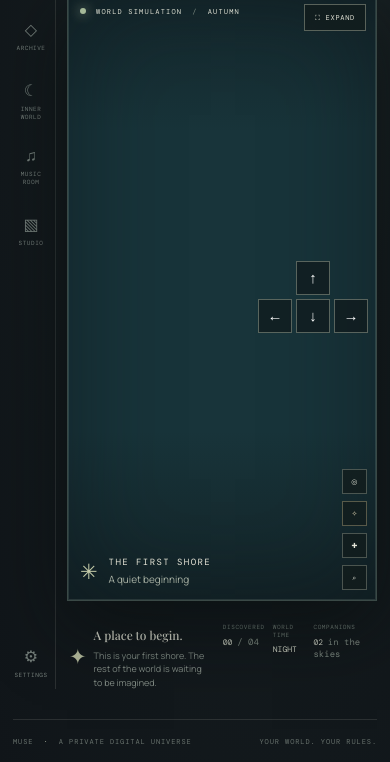
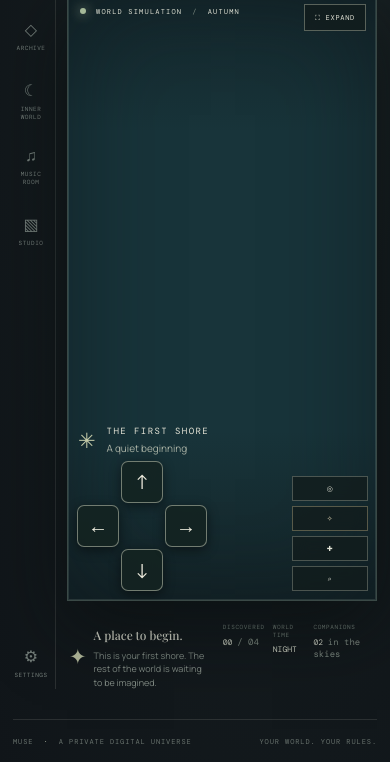
Before and after one commit to wxolesto/Muse.universe-, a website built with Vite: page index.html in a window 390 px wide. Shown: the part 207-969 px from the top of the page. Built offline with nearby package versions, Linux system fonts and the light colour scheme.

Commit message:
Move mobile movement pad to bottom of world view

```diff
--- a/styles.css
+++ b/styles.css
@@ -242,3 +242,62 @@ body.world-immersive .world-expand-button{top:12px;right:12px}
 .builder-footer-actions{display:flex;align-items:center;gap:7px;flex-wrap:wrap}.builder-footer-actions button:disabled{opacity:.35;cursor:not-allowed}.builder-footer{gap:12px;flex-wrap:wrap}@media(max-width:520px){.builder-footer-actions{width:100%}.builder-footer-actions button{flex:1;min-width:0;font-size:7px;padding:0 7px}}
 
 .world-edit-toolbar{position:fixed;z-index:30;left:50%;bottom:18px;transform:translateX(-50%);display:flex;align-items:center;gap:8px;padding:9px 11px;background:#142024ed;border:1px solid #b9c7a566;box-shadow:0 12px 38px #0009;backdrop-filter:blur(12px);color:#dfe4d5}.world-edit-toolbar[hidden]{display:none}.world-edit-toolbar span{font:8px var(--mono);letter-spacing:.1em;color:#aebaa9;margin:0 7px}.world-edit-toolbar button{border:1px solid #c7d0b44d;background:#263532;color:#e5e8d9;padding:9px 12px;font:8px var(--mono);letter-spacing:.08em}.world-edit-toolbar button:hover{background:#52634e}@media(max-width:520px){.world-edit-toolbar{width:calc(100% - 24px);bottom:12px;justify-content:center}.world-edit-toolbar span{font-size:6px;margin:0 2px}.world-edit-toolbar button{padding:9px 8px}}
+
+
+/* Mobile explorer controls: a compact D-pad anchored to the bottom edge. */
+#game-container{position:absolute;inset:0;width:100%;height:100%;z-index:0}
+.touch-pad{
+  display:none;
+  position:absolute;
+  z-index:6;
+  left:14px;
+  right:auto;
+  top:auto;
+  bottom:14px;
+  transform:none;
+  width:140px;
+  height:140px;
+  display:grid;
+  grid-template-columns:repeat(3,44px);
+  grid-template-rows:repeat(3,44px);
+  gap:3px;
+  align-content:center;
+  justify-content:center;
+  pointer-events:none;
+}
+.touch-pad>button,
+.touch-pad>div button{
+  width:44px;height:44px;
+  display:grid;place-items:center;
+  border:1px solid #d9ddc67a;
+  border-radius:7px;
+  background:#142321dc;
+  color:#f0eddf;
+  font:22px/1 var(--sans);
+  box-shadow:0 3px 12px #0007;
+  backdrop-filter:blur(7px);
+  touch-action:none;
+  user-select:none;
+  -webkit-user-select:none;
+  pointer-events:auto;
+}
+.touch-pad>button{grid-column:2;grid-row:1}
+.touch-pad>div{display:contents}
+.touch-pad>div button[data-dir="left"]{grid-column:1;grid-row:2}
+.touch-pad>div button[data-dir="down"]{grid-column:2;grid-row:3}
+.touch-pad>div button[data-dir="right"]{grid-column:3;grid-row:2}
+.touch-pad button:active{background:#62745b;border-color:#e1e7c8;transform:scale(.96)}
+@media(max-width:800px){
+  .touch-pad{display:grid;left:12px;bottom:12px;right:auto;top:auto;transform:none}
+  .game-location{bottom:158px;left:14px}
+  .game-actions{right:12px;bottom:14px;left:auto;top:auto;flex-direction:column;z-index:6}
+}
+@media(max-width:520px){
+  .touch-pad{left:8px;bottom:8px;width:132px;height:132px;grid-template-columns:repeat(3,42px);grid-template-rows:repeat(3,42px);gap:2px}
+  .touch-pad>button,.touch-pad>div button{width:42px;height:42px;font-size:20px}
+  .game-location{bottom:145px;left:10px}
+  .game-actions{right:8px;bottom:9px;gap:5px}
+  .game-actions button{min-width:76px;text-align:center}
+}
+body.world-immersive .touch-pad{bottom:14px;left:14px}
+@media(max-width:520px){body.world-immersive .touch-pad{bottom:8px;left:8px}}
```
